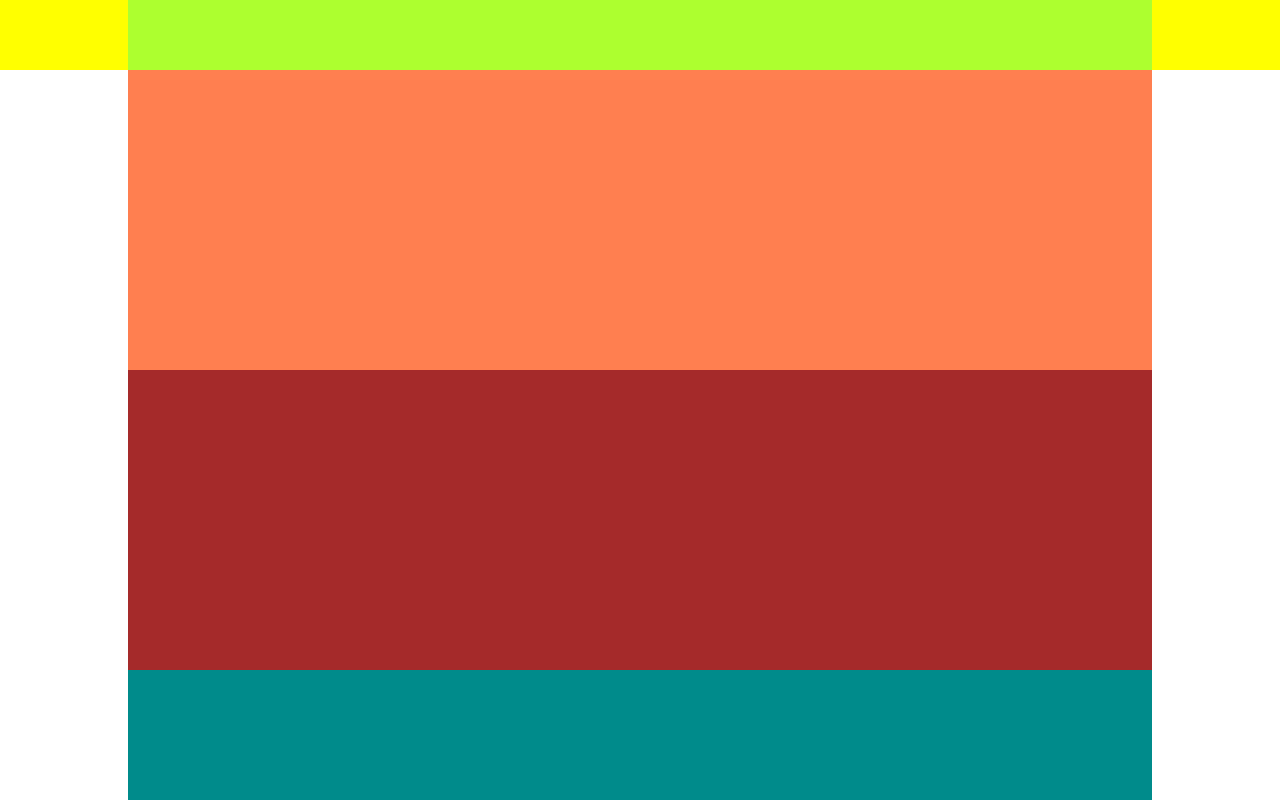
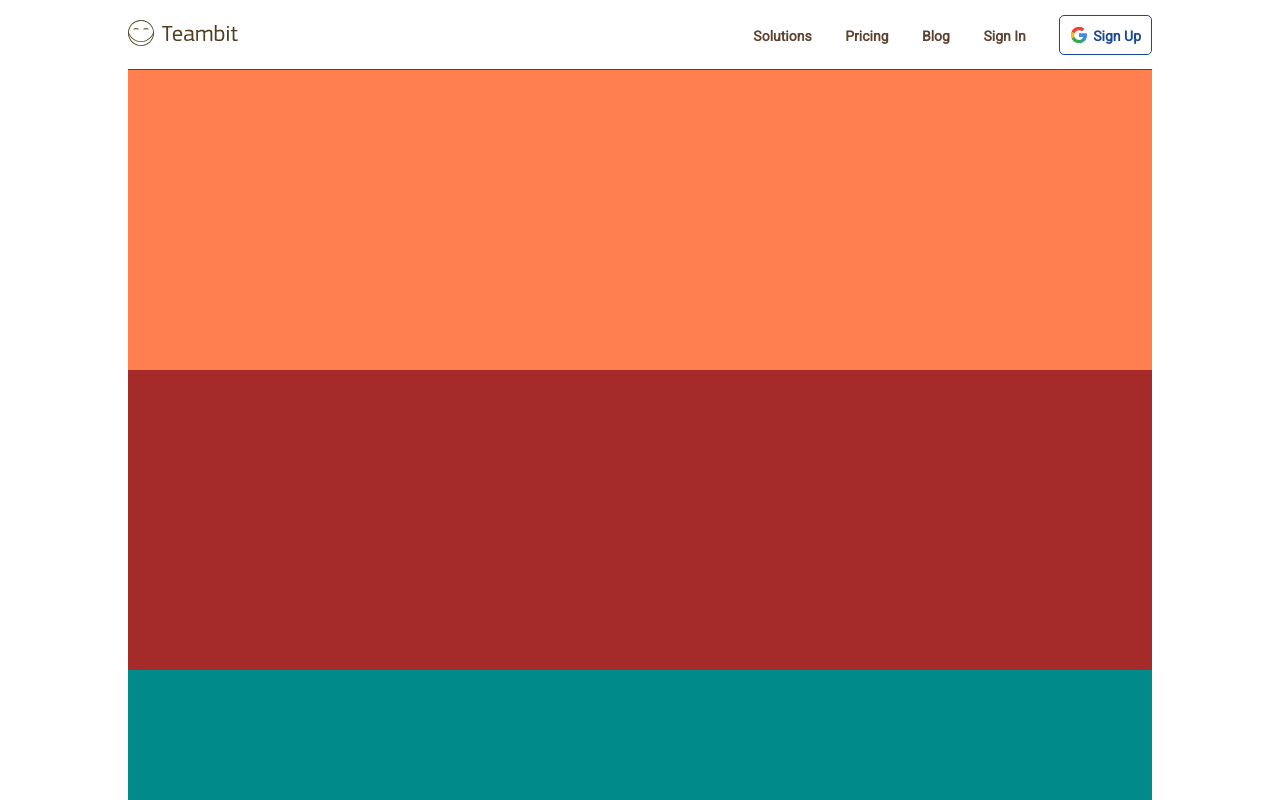
Before and after one commit to Giosue1994/node-sass-teambit, a website: page index.html in a window 1280 px wide. Shown: the top 800 px of the page. Drawn offline with nearby package versions, Linux system fonts and the light colour scheme.

Commit message:
struttura navbar

```diff
--- a/index.html
+++ b/index.html
@@ -19,7 +19,21 @@
         <!-- NAVBAR -->
         <div class="container">
           <nav>
+            <!-- Logo -->
+            <div class="logo">
+              <img src="dist/img/logo.svg" alt="Teambit">
+            </div>
 
+            <!-- Menu -->
+            <div class="menu">
+              <ul class="list-menu">
+                <li>Solutions</li>
+                <li>Pricing</li>
+                <li>Blog</li>
+                <li>Sign In</li>
+                <li class="btn btn-nav"><img src="dist/img/google-logo.svg" alt="Google">Sign Up</li>
+              </ul>
+            </div>
           </nav>
         </div>
       </header>
--- a/src/partials/_common.scss
+++ b/src/partials/_common.scss
@@ -8,10 +8,14 @@
 /* ________ REGOLE GENERALI ________ */
 .wrapper {
   font-family: $font_page;
-  color: $color_page;
+  color: $color_font_page;
 }
 
 .container {
   width: 80%;
   margin: auto;
 }
+
+ul {
+  list-style-type: none;
+}
--- a/src/partials/_header.scss
+++ b/src/partials/_header.scss
@@ -1,11 +1,32 @@
 /* ________ HEADER ________ */
 header {
-  background-color: yellow; // TODO: modificare o cancellare
 
   /* NAVBAR */
   nav {
-    background-color: greenyellow; // TODO: modificare o cancellare
     height: 70px;
+    border-bottom: 1px solid $color_font_page;
+    display: flex;
+    align-items: center;
+    justify-content: space-between;
+    font-size: $font_size;
+
+    .list-menu {
+      li {
+        display: inline-block;
+        margin-left: 30px;
+        cursor: pointer;
+        font-weight: bold;
+      }
+      .btn-nav {
+        @import 'partials/_mixins';
+        @include general_btn;
+        color: $btn_color;
+
+        img {
+          @include general_btn_img;
+        }
+      }
+    }
   }
 
 }
--- a/src/partials/_main.scss
+++ b/src/partials/_main.scss
@@ -1,4 +1,5 @@
 /* ________ MAIN ________ */
+/* SECTION */
 section {
   height: 300px;  // TODO: modificare o cancellare
 }
--- /dev/null
+++ b/src/partials/_mixins.scss
@@ -0,0 +1,13 @@
+// stili bottoni
+@mixin general_btn {
+  border: 1px solid $btn_color;
+  border-radius: 5px;
+  padding: 10px;
+  font-size: $font_size;
+}
+
+@mixin general_btn_img {
+  width: 18px;
+  vertical-align: text-bottom;
+  margin-right: 5px;
+}
--- a/src/partials/_variables.scss
+++ b/src/partials/_variables.scss
@@ -1,2 +1,8 @@
+// font della pagina
 $font_page: 'Roboto', sans-serif;
-$color_page: #5d422f;
+// font
+$font_size: 14px;
+$color_font_page: #5d422f;
+
+// bottoni
+$btn_color: #1a4892;
```
Also changed, not shown: dist/app.css.
